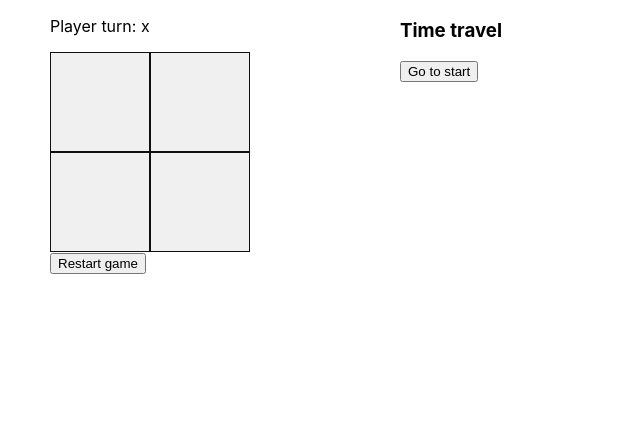
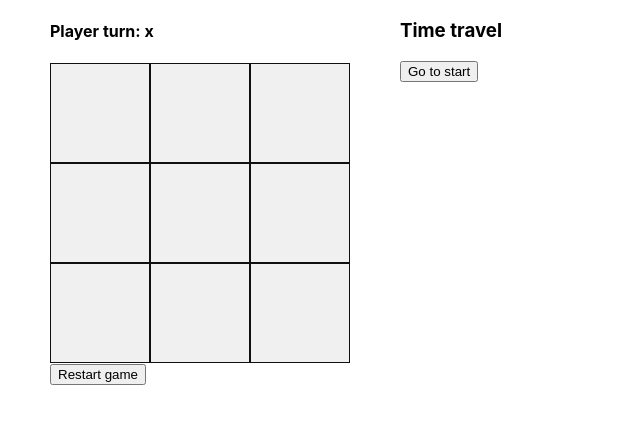
Before and after one commit to DanielParpal/tic-tac-toe, a React (Create React App) app: page / in a window 1280 px wide. Shown: the top 424 px of the page, without its empty margins (0-640 px from the left). Built offline with nearby package versions, Linux system fonts and the light colour scheme.

Commit message:
With AI, done through minimax

```diff
--- a/src/Board.css
+++ b/src/Board.css
@@ -1,7 +1,7 @@
 .Board {
   display: grid;
-  grid-template-columns: repeat(2, 100px);
-  grid-template-rows: repeat(2, 100px);
+  grid-template-columns: repeat(3, 100px);
+  grid-template-rows: repeat(3, 100px);
 }
 
 .Tile {
--- a/src/Board.tsx
+++ b/src/Board.tsx
@@ -5,11 +5,12 @@ import './Board.css';
 
 interface Props {
   currentFrame: TileType[],
+  moves: number[],
   winningSequence: number,
   toggleTile(index: number, _e: React.SyntheticEvent): void
 }
 
-export default function Board({currentFrame, winningSequence, toggleTile}: Props) {
+export default function Board({currentFrame, moves, winningSequence, toggleTile}: Props) {
   const rgb = (values: number[]) => {
     return `rgb(${values[0]}, ${values[1]}, ${values[2]})`;
   };
@@ -19,7 +20,7 @@ export default function Board({currentFrame, winningSequence, toggleTile}: Props
       color: rgb(tile.colorScheme[0]),
       borderColor: rgb(tile.colorScheme[1]),
       backgroundColor: rgb(tile.colorScheme[2]),
-      fontSize: '3em'
+      fontSize: '2.5em'
     };
   };
 
@@ -39,7 +40,8 @@ export default function Board({currentFrame, winningSequence, toggleTile}: Props
             onClick={(e) => toggleTile(index, e)}
             className={getClassName(tile, index)}
             style={styleObj(tile)}>
-              {tile.playedBy}
+              {/* {tile.playedBy ? tile.playedBy : moves[index]} */}
+              {tile.playedBy ? tile.playedBy : ''}
           </div>
         );
       })}
--- a/src/Game.tsx
+++ b/src/Game.tsx
@@ -3,7 +3,7 @@ import './Game.css';
 import Board from './Board';
 import TimeTravel from './TimeTravel';
 import {checkForWinningPattern} from './modules/engine';
-import {buildStatesGraph} from './modules/states-graph';
+import {getWeightedMovesForPlayer} from './modules/minimax';
 
 export interface TileType {
   playedBy: string,
@@ -22,7 +22,7 @@ export const TurnsEnum = {
 export default function Game() {
 
   const defaultColors = [
-    [16, 16, 16],
+    [180, 180, 180],
     [16, 16, 16],
     [240, 240, 240]
   ];
@@ -34,34 +34,56 @@ export default function Game() {
 
   // Just for fun of using useMemo()
   const emptyFrames = useMemo(() => {
-    return [new Array(4).fill({
+    return [new Array(9).fill({
       playedBy: '',
       colorScheme: defaultColors
     })];
   }, [defaultColors]);
 
   const [frames, setFrames] = useState(emptyFrames);
-  const [turn, setTurn] = useState(TurnsEnum.x);
   const [winner, setWinner] = useState(noWinner);
+  const [moves, setMoves] = useState(new Array(9).fill(-Infinity));
+  const [isAITurn, setIsAITurn] = useState(false);
 
   const getCurrentTurn = useCallback(() => {
     return frames.length % 2 === 1 ? TurnsEnum.x : TurnsEnum.o;
-  }, [frames, TurnsEnum]);
+  }, [frames]);
+
+  const lastPlayedBy = useCallback(() => {
+    return frames.length % 2 === 1 ? TurnsEnum.o : TurnsEnum.x;
+  }, [frames]);
 
   const lastFrame = useCallback((): TileType[] => {
     return frames[frames.length - 1];
   }, [frames]);
 
+  const encodedState = useCallback(() => {
+    return lastFrame().map((tile) => {
+      return tile.playedBy !== '' ? tile.playedBy : '0';
+    }).join('');
+  }, [lastFrame]);
+
   // Let's chat about why adding getCurrentTurn to the dependancy list breaks everything
   useEffect(() => {
-    const winningPattern = checkForWinningPattern(lastFrame(), turn);
+    const winningPattern = checkForWinningPattern(encodedState(), lastPlayedBy());
 
     if (winningPattern) {
-      setWinner({player: turn, sequence: winningPattern});
-    } else {
-      setWinner(noWinner);
-      setTurn(getCurrentTurn());
+      setWinner({player: lastPlayedBy(), sequence: winningPattern});
+      return;
     }
+
+    if (gameIsADraw()) return;
+
+    setWinner(noWinner);
+    const currentTurn = getCurrentTurn();
+    const moves: number[] = getWeightedMovesForPlayer(encodedState(), currentTurn);
+    setMoves(moves);
+
+    if (currentTurn === 'o') {
+      console.log(moves);
+      playAI(moves);
+    }
+
   }, [frames]);
 
   const toggleTile = async (index: number, _e: React.SyntheticEvent) => {
@@ -78,11 +100,23 @@ export default function Game() {
     return lastFrame()[index].playedBy !== '';
   };
 
+  const playAI = async (playerMoves: number[]) => {
+    const maxValue = Math.max(...playerMoves);
+
+    for (const i in playerMoves) {
+      const index = parseInt(i);
+      if (playerMoves[index] === maxValue) {
+        await markTileToCurrentPlayer(index);
+        break;
+      }
+    }
+  }
+
   const markTileToCurrentPlayer = async (index: number) => {
     const newFrame = [...lastFrame()];
 
     newFrame[index] = {
-      playedBy: turn,
+      playedBy: getCurrentTurn(),
       colorScheme: await generateNewColorScheme()
     };
 
@@ -98,6 +132,11 @@ export default function Game() {
     setFrames(emptyFrames);
   };
 
+  const gameIsADraw = () => {
+    const s = encodedState();
+    return !s.includes('0');
+  }
+
   const gameIsOver = () => {
     return winner.player !== '';
   };
@@ -110,11 +149,23 @@ export default function Game() {
     return (await response.json()).result.slice(0, 3);
   };
 
+  const gameTitle = () => {
+    let content;
+    if (gameIsOver()) {
+      content = "Winner is: " + winner.player;
+    } else if (gameIsADraw()) {
+      content = "Game is a draw!"
+    } else {
+      content = "Player turn: " + getCurrentTurn();
+    }
+    return content;
+  }
+
   return (
     <div className="Grid">
       <div>
-        <p>{gameIsOver() ? "Winner is: " + winner.player : "Player turn: " + turn}</p>
-        <Board currentFrame={lastFrame()} toggleTile={toggleTile} winningSequence={winner.sequence} />
+        <h4>{gameTitle()}</h4>
+        <Board currentFrame={lastFrame()} moves={moves} toggleTile={toggleTile} winningSequence={winner.sequence} />
         <button onClick={restartGame}>Restart game</button>
       </div>
 
@@ -122,5 +173,3 @@ export default function Game() {
     </div>
   );
 }
-
-buildStatesGraph();
--- a/src/modules/engine.ts
+++ b/src/modules/engine.ts
@@ -1,5 +1,3 @@
-import {TileType} from 'Game';
-
 // 3 rows, 3 columns, 2 diagonals
 const WINNING_BINARY_MASKS: number[] = [
   0b111000000,
@@ -9,15 +7,12 @@ const WINNING_BINARY_MASKS: number[] = [
   0b010010010,
   0b001001001,
   0b100010001,
-  0b001010100,
-  0b1100,
-  0b1010,
-  0b1001
+  0b001010100
 ];
 
 const WINNING_POSITION_MASK = 0b100000000;
 
-export const checkForWinningPattern = (sequence: TileType[], player: string): number => {
+export const checkForWinningPattern = (sequence: string, player: string): number => {
   const binarySequence = parseToBinarySequence(sequence, player);
 
   return containsWinningPattern(binarySequence);
@@ -27,9 +22,9 @@ export const tileIsPartOfWinningSequence = (tileIndex: number, winningBinarySequ
   return ((winningBinarySequence << tileIndex) & WINNING_POSITION_MASK) === WINNING_POSITION_MASK;
 }
 
-const parseToBinarySequence = (sequence: TileType[], player: string): number => {
-  const cleanSequence = sequence.map((element: TileType) => {
-    return element.playedBy === player ? 1 : 0;
+const parseToBinarySequence = (sequence: string, player: string): number => {
+  const cleanSequence = sequence.split('').map((tilePlayer: string) => {
+    return tilePlayer === player ? 1 : 0;
   }).join('');
 
   return parseInt(cleanSequence, 2);
--- /dev/null
+++ b/src/modules/minimax.ts
@@ -0,0 +1,70 @@
+import {checkForWinningPattern} from './engine';
+
+export function getWeightedMovesForPlayer(state: string, player: string) {
+  const values = new Array(9).fill(-Infinity);
+  const initialMoves = getPotentialMoves(state);
+
+  for (const i of initialMoves) {
+    const newState = addMoveToState(state, i, player);
+    const v = minimax(newState, player, player);
+    values[i] = v;
+  }
+  return values;
+}
+
+export function minimax(state: string, turn: string, playerToMaximize: string): number {
+
+  const pattern = checkForWinningPattern(state, turn);
+
+  // winning
+  if (pattern !== 0) {
+    if (turn === playerToMaximize) {
+      return 1;
+    } else {
+      return -1;
+    }
+  }
+
+  turn = switchTurn(turn);
+  const moves = getPotentialMoves(state);
+
+  // draw
+  if (moves.length === 0) {
+    return 0;
+  }
+
+  const values = [];
+  // recursion on each move
+  for (const i of moves) {
+      const newState = addMoveToState(state, i, turn);
+      const v = minimax(newState, turn, playerToMaximize);
+      values.push(v);
+  }
+
+  if (turn === playerToMaximize) {
+    return Math.max(...values);
+  } else {
+    return Math.min(...values);
+  }
+}
+
+function switchTurn(player: string) {
+  return player === 'x' ? 'o' : 'x';
+}
+
+// working, don't touch
+function addMoveToState(state: string, move: number, player: string) {
+  return state.slice(0, move) + player + state.slice(move + 1);
+}
+
+function getPotentialMoves(state: string): number[] {
+  const moves: number[] = [];
+
+  state.split('').forEach((value, i) => {
+    if (state[i] === '0') {
+      moves.push(i);
+    }
+  });
+
+  return moves;
+}
--- a/src/modules/states-graph.ts
+++ b/src/modules/states-graph.ts
@@ -1,15 +1,12 @@
-import {TurnsEnum} from '../Game';
-import {containsWinningPattern} from './engine';
-import { string } from 'prop-types';
-
+// unused at the moment
 // This class actually represents the vertices in our graph
 export class GameState {
   encodedState: string;
-  isWinning: boolean;
+  isWinningFor: string;
 
-  constructor(encodedState: string, isWinning: boolean) {
+  constructor(encodedState: string, isWinningFor: string) {
     this.encodedState = encodedState;
-    this.isWinning = isWinning;
+    this.isWinningFor = isWinningFor;
   }
 }
 
@@ -25,11 +22,28 @@ export class Graph {
     this.adjList.set(v, []);
   }
 
+  addVertices(vertices: GameState[]) {
+    for (const v of vertices) {
+      this.addVertex(v);
+    }
+  }
+
   addEdge(v1: GameState, v2: GameState) {
     const adjVertices = this.adjList.get(v1);
     if (!adjVertices) return;
 
     adjVertices.push(v2);
+  }
+
+  addEdges(edges: [GameState, GameState][]) {
+    for (const [v1, v2] of edges) {
+      this.addEdge(v1, v2);
+    }
+  }
+
+  getLeafNodesForState(s: GameState) {
+    const leaves = [];
+
   }
 
   printItself() {
@@ -43,66 +57,39 @@ export class Graph {
       console.log(display);
     }
   }
-}
 
-export function buildStatesGraph() {
-  const initialState = '0000';
+  bfs(start: GameState, leavesOnly: boolean = false) {
+    const returnNodes: GameState[] = [];
+    const visited = new Map<GameState, boolean>();
+    const queue = [];
 
-  addMoveRecursively(initialState);
-}
+    queue.unshift(start);
+    visited.set(start, true);
 
-export const addMoveRecursively = (state: string) => {
+    while (queue.length > 0) {
+      const node = queue.pop();
+      if (!node) break;
 
-  const turn = getPlayerTurn(state);
-  const availableTiles = findAvalableTiles(state);
-  if (availableTiles.length === 0) return;
+      const adjNodes = this.adjList.get(node);
+      if (!adjNodes) break;
 
-  for (const tile of availableTiles) {
-    const newState = addMoveToState(state, tile, turn);
+      // Handles the leavesOnly option
+      if (leavesOnly) {
+        if (adjNodes.length === 0) {
+          returnNodes.push(node);
+        }
+      } else {
+        returnNodes.push(node);
+      }
 
-    const binary = toBinary(newState, turn);
-    const isWinning = containsWinningPattern(binary);
+      for (const adjNode of adjNodes) {
+        const isVisited = visited.get(adjNode);
+        if (!isVisited) {
+          queue.unshift(adjNode);
+        }
+      }
+    }
 
-    if (!isWinning) {
-      addMoveRecursively(newState);
-    }
+    return returnNodes;
   }
 }
-
-const findAvalableTiles = (state: string) => {
-  const tiles: number[] = [];
-
-  state.split('').forEach((letter: string, index: number) => {
-    if (letter === '0') {
-      tiles.push(index);
-    }
-  });
-
-  return tiles;
-}
-
-const addMoveToState = (currentState: string, pos: number, player: string) => {
-  return currentState.slice(0, pos) + player + currentState.slice(pos + 1);
-}
-
-const toBinary = (sequence: string, turn: string) => {
-  const cleanSequence = sequence.split('').map((tile) => tile === turn ? 1 : 0).join('');
-
-  return parseInt(cleanSequence, 2);
-}
-
-const getPlayerTurn = (currentState: string): string => {
-  const qtyX = getFrequencyOf(TurnsEnum.x, currentState);
-  const qtyO = getFrequencyOf(TurnsEnum.o, currentState);
-
-  return (qtyX === qtyO ? TurnsEnum.x : TurnsEnum.o);
-}
-
-const getFrequencyOf = (needle: string, word: string) => {
-  return word
-      .split('')
-      .map((letter) => letter === needle ? 1 : 0)
-      .reduce((total: number, el: number) => {
-        return total + el;
-      }, 0);
-}
```
Also changed, not shown: src/modules/generator.ts (added, +73 -0 lines).
